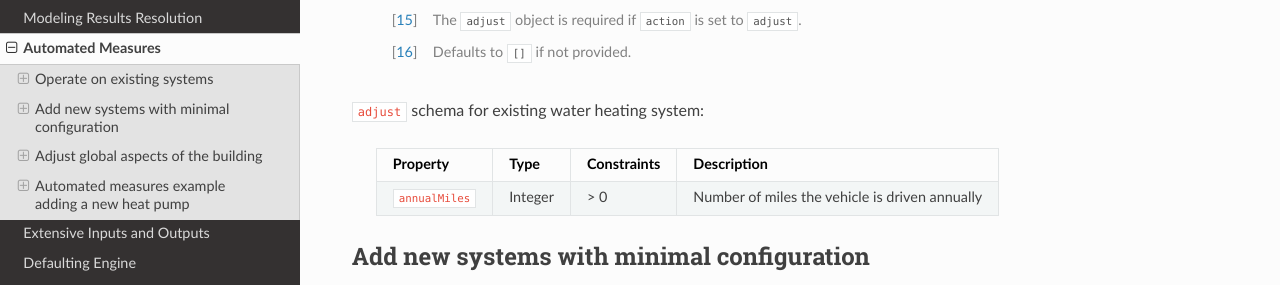
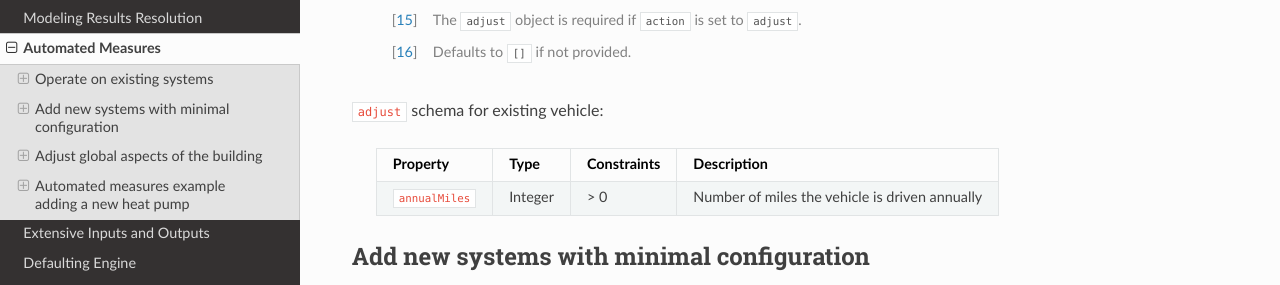
Before and after one commit to RadiantLabs/modeling-api-docs, a Sphinx documentation site: the page built from docs/source/automated_measures.rst, in a window 1280 px wide and 900 px high, scrolled down 3929 px. Shown: the part 157-442 px from the top of the window. Built offline with Sphinx 7.4.7 and the Read the Docs theme 2.0.0, drawn with Linux system fonts in a browser that asks for light colours.

Commit message:
Fix typo

```diff
--- a/docs/source/automated_measures.rst
+++ b/docs/source/automated_measures.rst
@@ -189,7 +189,7 @@ Operations on the existing vehicle can be entered in ``automatedMeasures.existin
   .. [#] The ``adjust`` object is required if ``action`` is set to ``adjust``.
   .. [#] Defaults to ``[]`` if not provided.
 
-``adjust`` schema for existing water heating system:
+``adjust`` schema for existing vehicle:
 
   =====================  =======  ===========  ==============================================
   Property               Type     Constraints  Description
```
